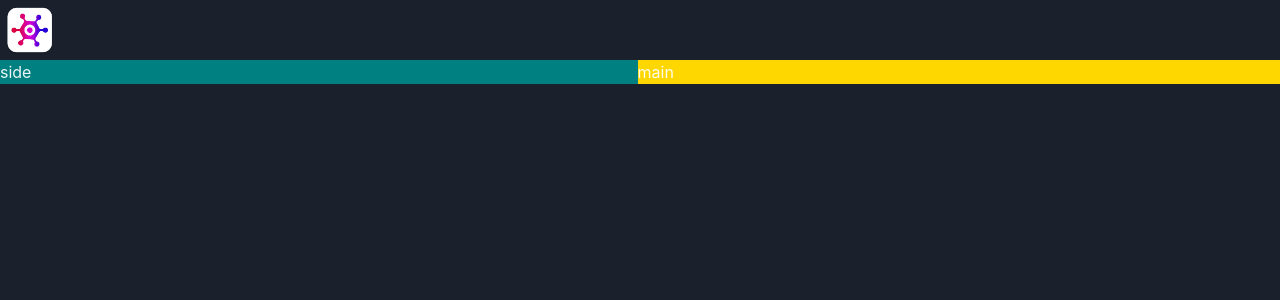
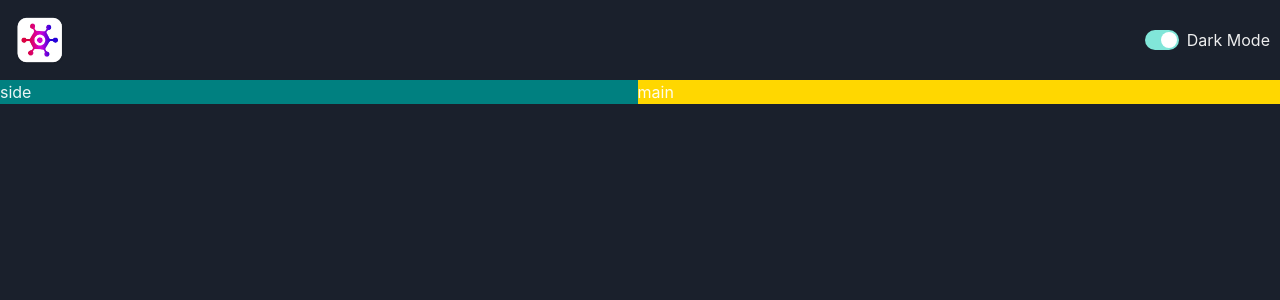
Before and after one commit to anyazeng/gamedar, a React (Vite) app: page / in a window 1280 px wide. Shown: the top 300 px of the page. Built offline with nearby package versions, Linux system fonts and the light colour scheme.

Commit message:
feat: add a color mode swtich

```diff
--- a/src/App.tsx
+++ b/src/App.tsx
@@ -11,6 +11,7 @@ function App() {
     >
       <GridItem area="nav">
         <NavBar />
+
       </GridItem>
       <Show above="lg">
         <GridItem area="side" bg="teal">
--- /dev/null
+++ b/src/components/ColorModeSwitch.tsx
@@ -0,0 +1,19 @@
+import { HStack, Switch, Text, useColorMode } from "@chakra-ui/react";
+import { generateLinearEasing } from "framer-motion";
+
+const ColorModeSwitch = () => {
+  const { toggleColorMode, colorMode } = useColorMode();
+
+  return (
+    <HStack>
+      <Switch
+        colorScheme="teal"
+        isChecked={colorMode === "dark"}
+        onChange={toggleColorMode}
+      />
+      <Text>Dark Mode</Text>
+    </HStack>
+  );
+};
+
+export default ColorModeSwitch;
--- a/src/components/NavBar.tsx
+++ b/src/components/NavBar.tsx
@@ -1,11 +1,12 @@
 import { HStack, Image } from "@chakra-ui/react";
 import logo from "../assets/Logo/logo.webp";
+import ColorModeSwitch from "./ColorModeSwitch";
 
 const NavBar = () => {
   return (
-    <HStack>
+    <HStack justifyContent="space-between" padding="10px">
       <Image src={logo} boxSize="60px" />
-      NavBar
+      <ColorModeSwitch />
     </HStack>
   );
 };
```
